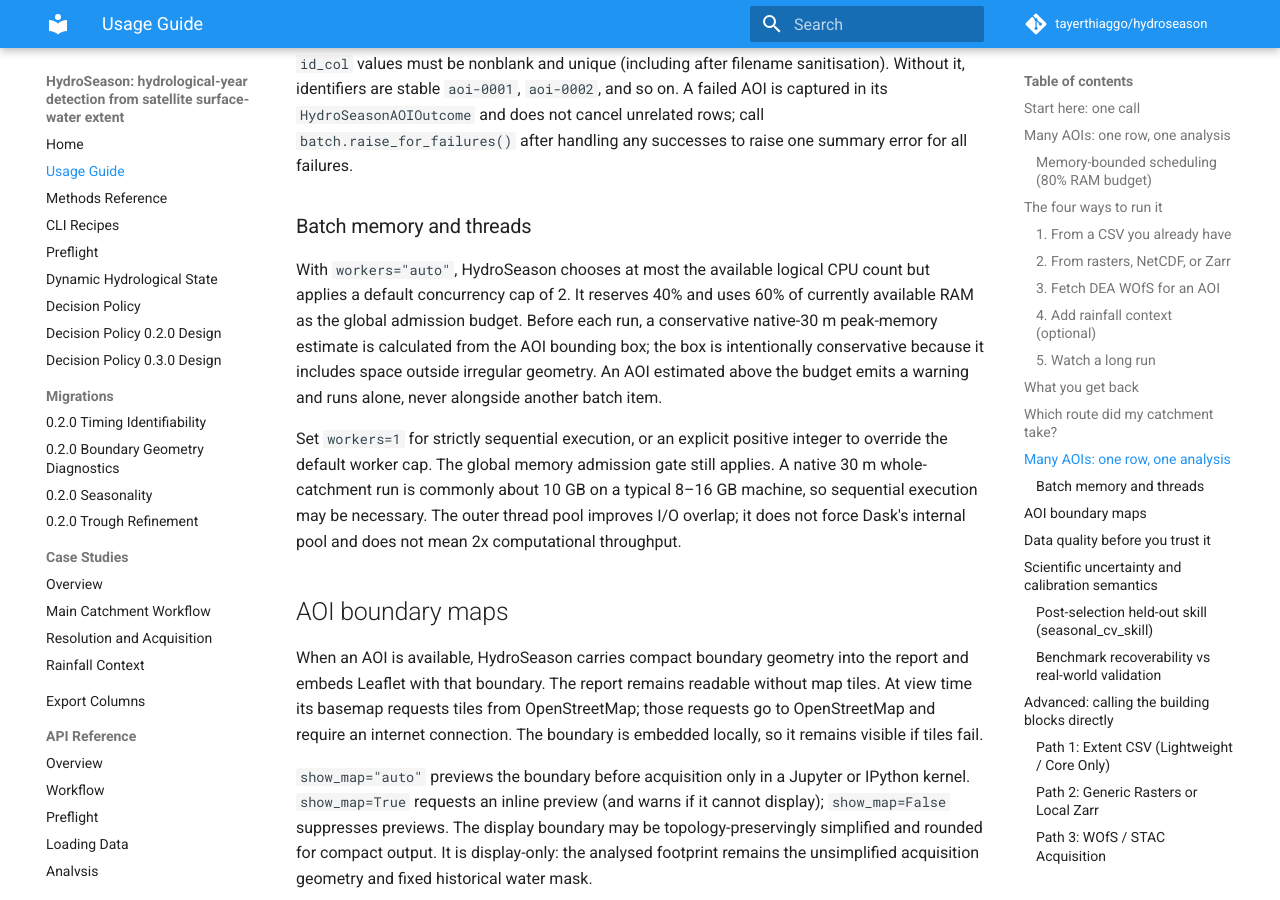
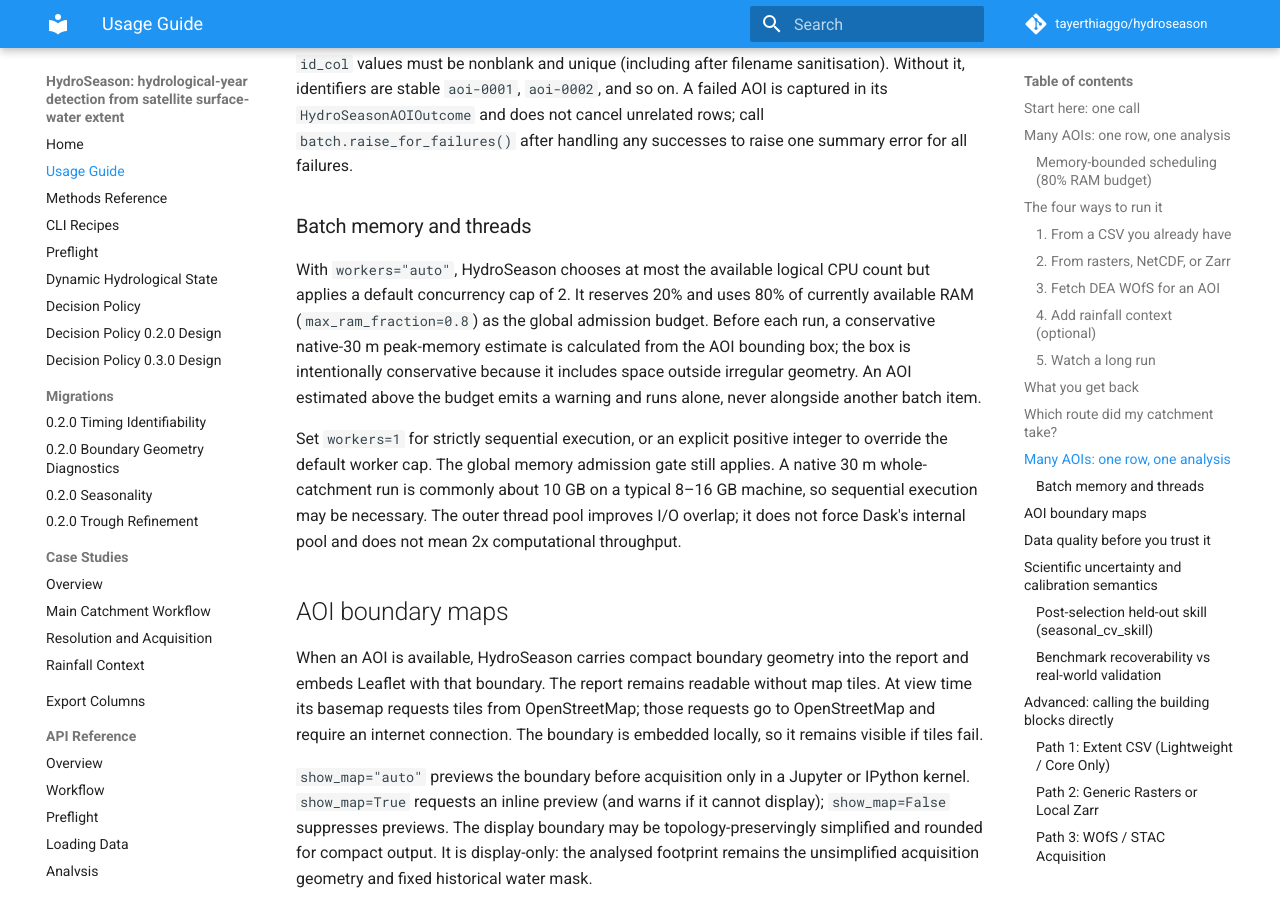
Before and after one commit to tayerthiaggo/hydroseason, an MkDocs documentation site: the page built from docs/guide.md, in a window 1280 px wide and 900 px high, scrolled down 7204 px. Built offline with MkDocs 1.6.1 and Material for MkDocs 9.7.7, drawn with Linux system fonts in a browser that asks for light colours; comment, search, counter and statistics services are not loaded.

Commit message:
docs: harmonize 80% RAM budget between README and guide

```diff
--- a/docs/guide.md
+++ b/docs/guide.md
@@ -329,8 +329,8 @@ error for all failures.
 ### Batch memory and threads
 
 With `workers="auto"`, HydroSeason chooses at most the available logical CPU
-count but applies a default concurrency cap of 2. It reserves 40% and uses
-60% of currently available RAM as the global admission budget. Before each
+count but applies a default concurrency cap of 2. It reserves 20% and uses
+80% of currently available RAM (`max_ram_fraction=0.8`) as the global admission budget. Before each
 run, a conservative native-30 m peak-memory estimate is calculated from the
 AOI bounding box; the box is intentionally conservative because it includes
 space outside irregular geometry. An AOI estimated above the budget emits a
```
Also changed, not shown: README.md (+1 -2 lines), 1 other file.
